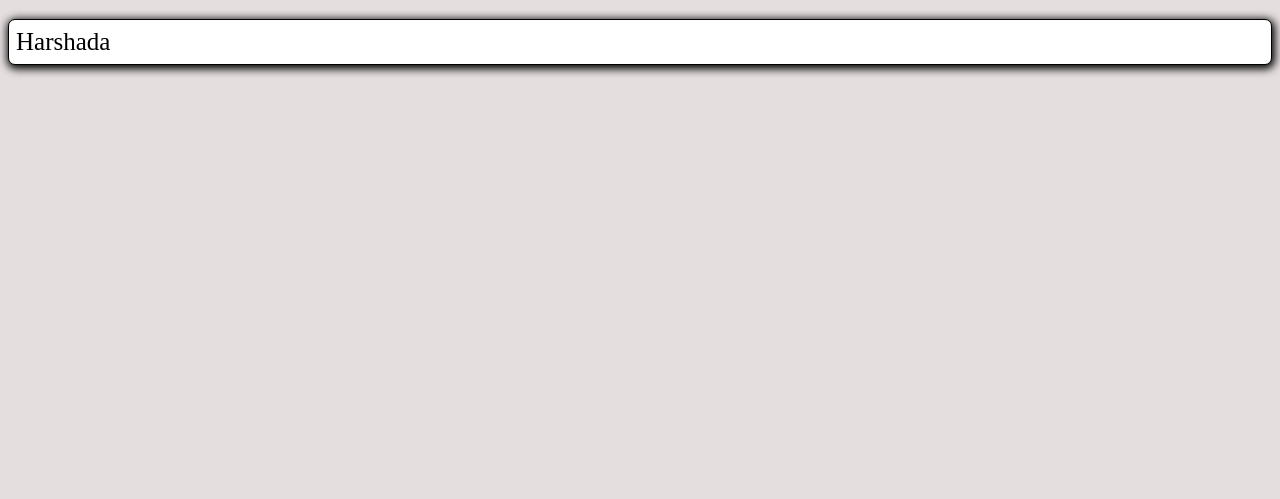
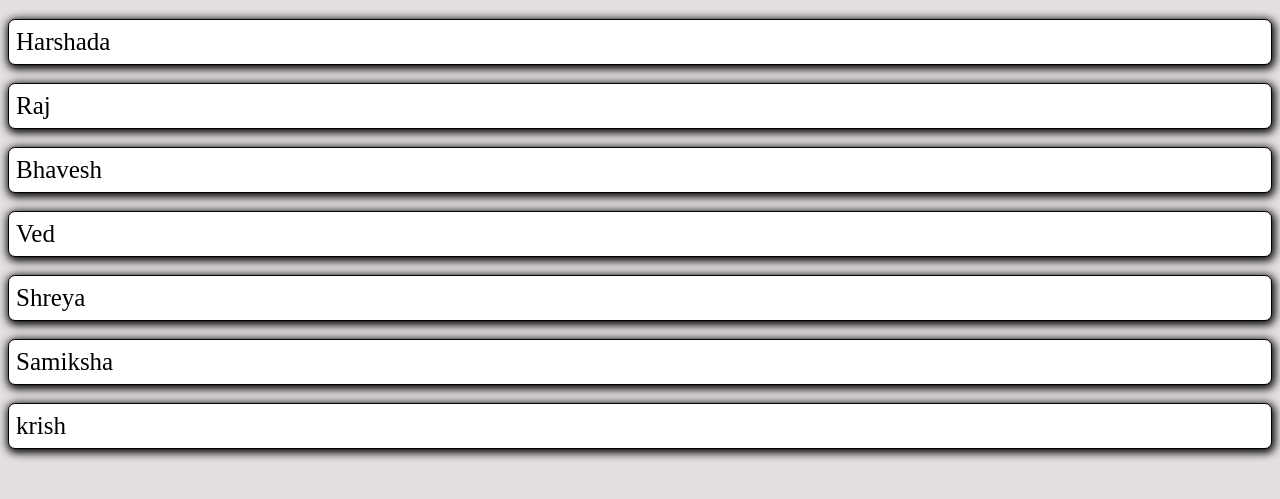
Before and after one commit to HarshadaGharate/student-cards, a plain HTML site: page index.html in a window 1280 px wide. Shown: the part 61-560 px from the top of the page. Drawn offline with Linux system fonts and the light colour scheme.

Commit message:
loop created

```diff
--- a/index.html
+++ b/index.html
@@ -18,11 +18,21 @@
             border-radius: 7px;
             background-color: white;
             box-shadow: 1px 2px 8px 2px black;
+            margin: 18px auto;
         }
     </style>
 </head>
 <body>
     <h1>Student Names</h1>
-    <div class="card">Harshada</div>
+    <div id="cards"></div>
+
+    <script>
+        const arr = ["Harshada","Raj","Bhavesh","Ved","Shreya","Samiksha","krish"]
+        const student = document.getElementById("cards");
+        for(let i = 0; i<arr.length; i++){
+            const studentName = arr[i];
+            student.innerHTML += `<div class="card">${studentName}</div>`
+        }
+    </script>
 </body>
 </html>
```
